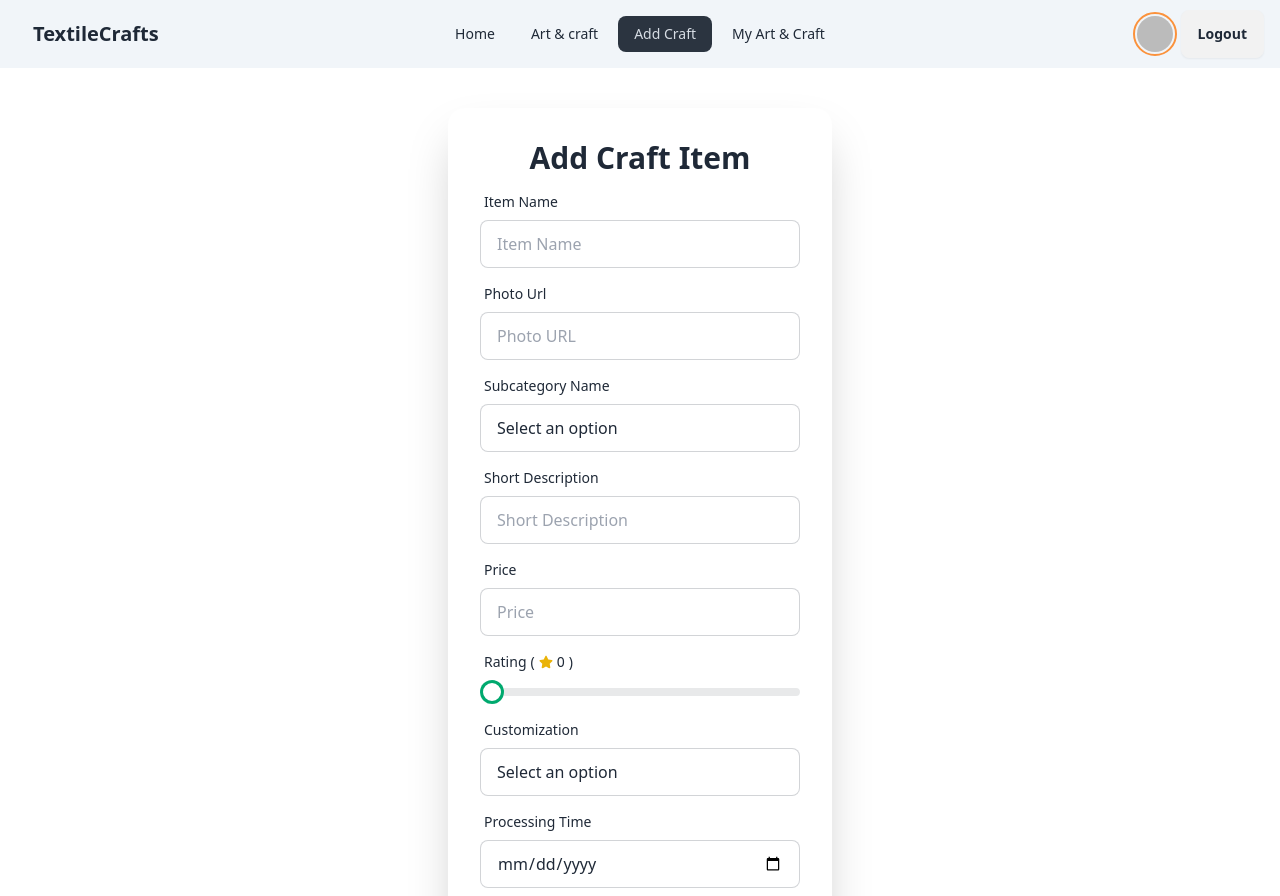
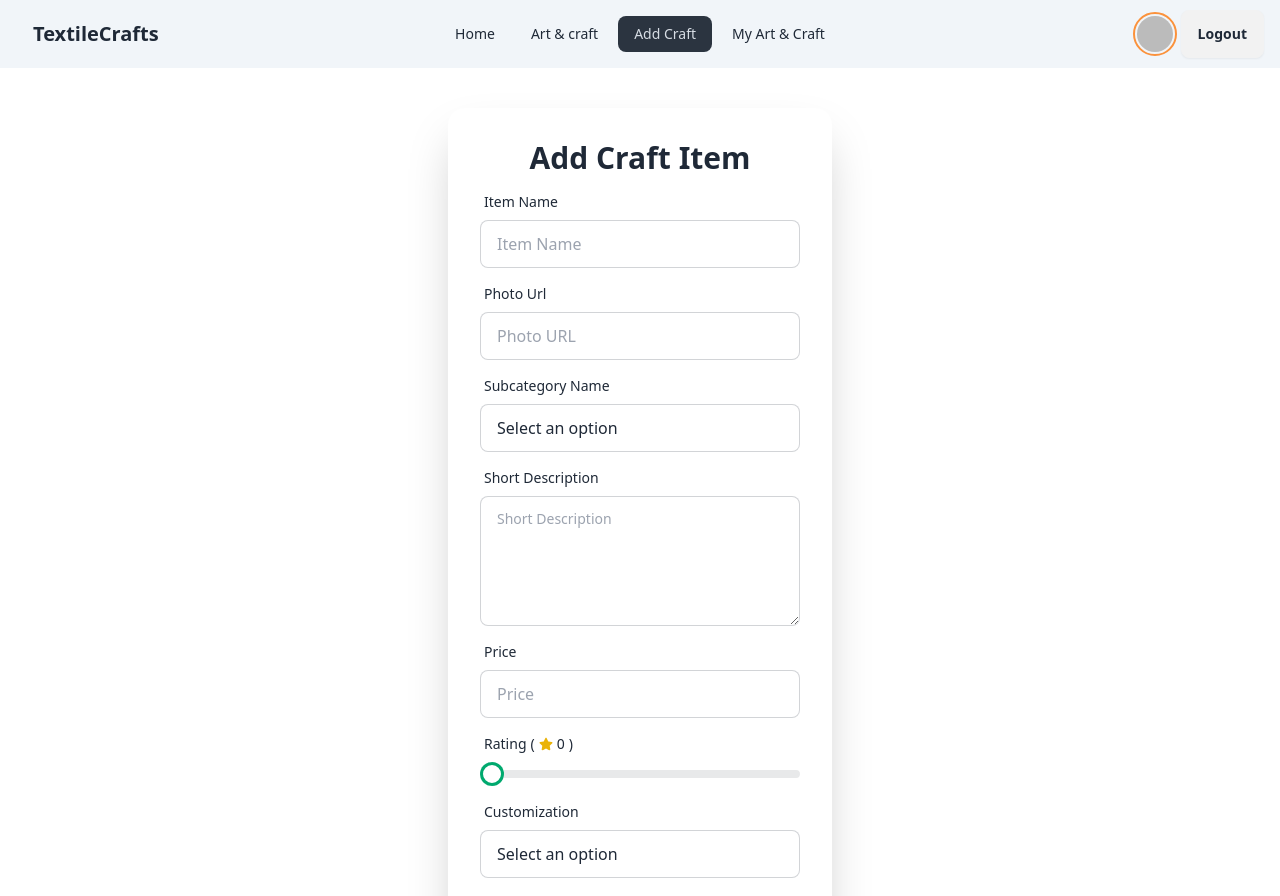
Before and after one commit to fokhrul2029/Textile-Crafts-client, a React (Vite) app: page /add-craft in a window 1280 px wide. Shown: the top 896 px of the page. Built offline with nearby package versions, Linux system fonts and the light colour scheme; no server answers; sample sign-in values are in the browser's storage.

Commit message:
get data on all arts and craft page

```diff
--- a/src/pages/CraftItems/CraftItems.jsx
+++ b/src/pages/CraftItems/CraftItems.jsx
@@ -1,7 +1,16 @@
+import { useLoaderData } from "react-router-dom";
+
 function CraftItems() {
+  const data = useLoaderData();
+
   return (
-    <div>
-      <h1>Craft items page </h1>
+    <div className="container mx-auto px-4">
+      <h1>All Craft items page </h1>
+      {data.map((item) => (
+        <h1 className="border py-2" key={item._id}>
+          {item.userObj.userEmail}
+        </h1>
+      ))}
     </div>
   );
 }
--- a/src/pages/shared/CraftForm/CraftForm.jsx
+++ b/src/pages/shared/CraftForm/CraftForm.jsx
@@ -12,7 +12,7 @@ function CraftForm() {
   const [price, setPrice] = useState(null);
   const [rating, setRating] = useState(0);
   const [customization, setCustomization] = useState(null);
-  const [processing_time, setProcessing_time] = useState(null);
+  const [processing_time, setProcessing_time] = useState("5-8 Business days");
   const [stockStatus, setStockStatus] = useState(null);
   const [userName] = useState(user.displayName);
   const [userEmail] = useState(user.email);
@@ -106,14 +106,14 @@ function CraftForm() {
             <label className="label">
               <span className="label-text">Short Description</span>
             </label>
-            <input
-              type="text"
+            <textarea
+              required
+              rows="4"
               placeholder="Short Description"
-              className="input input-bordered"
-              required
+              className="textarea textarea-bordered"
               value={description}
               onChange={(e) => setDescription(e.target.value)}
-            />
+            ></textarea>
           </div>
           <div className="form-control">
             <label className="label">
@@ -173,8 +173,8 @@ function CraftForm() {
               <span className="label-text">Processing Time</span>
             </label>
             <input
-              type="date"
-              placeholder="Processing Time"
+              type="text"
+              placeholder="5-8 Business days"
               className="input input-bordered"
               required
               value={processing_time}
--- a/src/routes/Routes.jsx
+++ b/src/routes/Routes.jsx
@@ -22,6 +22,7 @@ const router = createBrowserRouter([
       },
       {
         path: "/craft-items",
+        loader: () => fetch("http://localhost:3000/all-data"),
         element: <CraftItems />,
       },
       {
```
